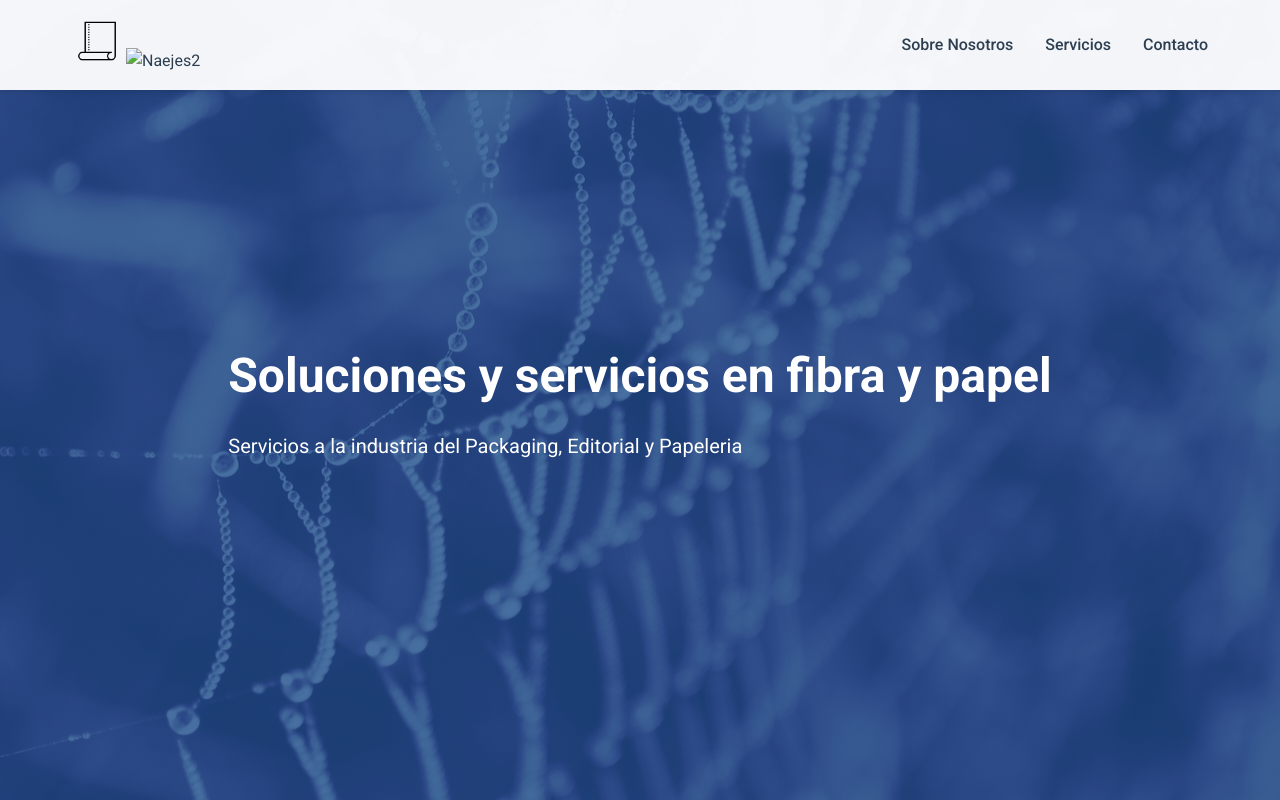
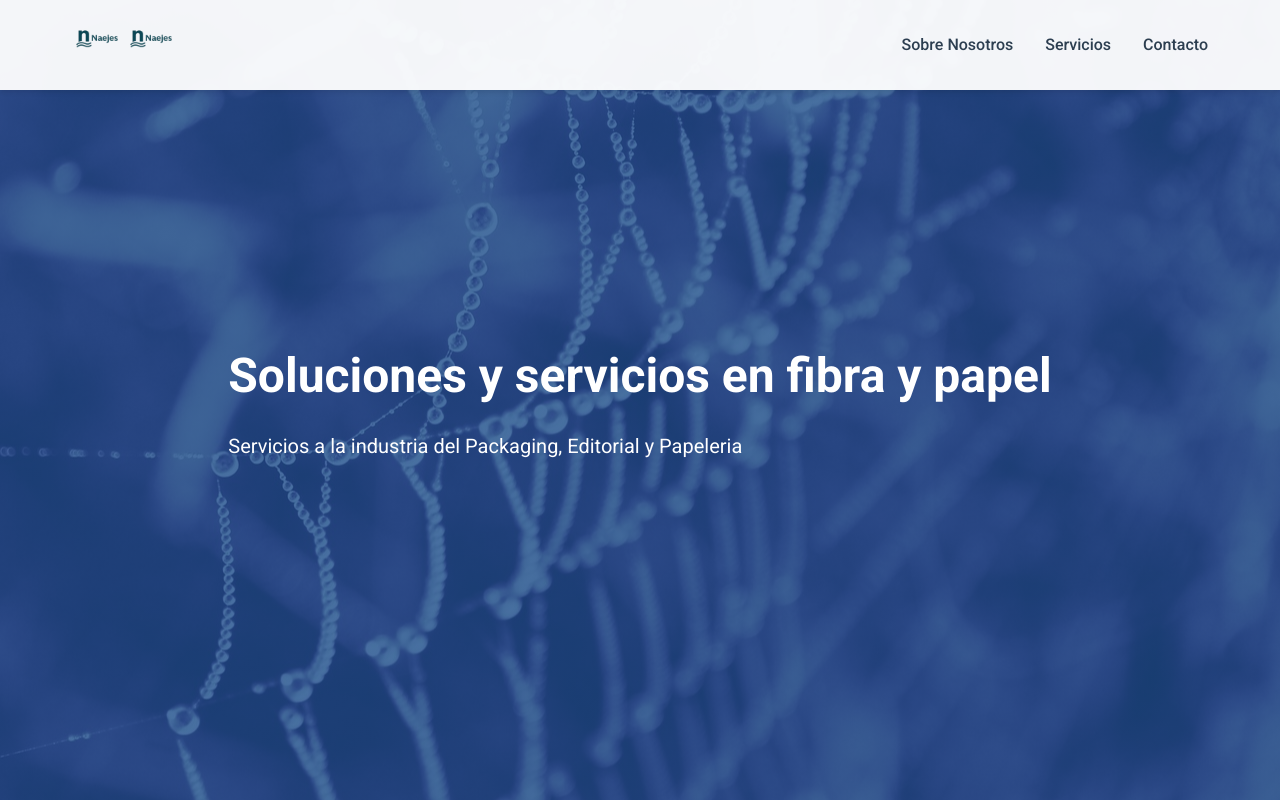
Before and after one commit to SoporteNaejes/Pagina, a plain HTML site: page index.html in a window 1280 px wide. Shown: the top 800 px of the page. Drawn offline with Linux system fonts and the light colour scheme.

Commit message:
Update index.html

```diff
--- a/index.html
+++ b/index.html
@@ -238,8 +238,8 @@
     <nav class="navbar">
         <div class="nav-container">
             <div class="logo">
-                <img src="Logo Naejes.png" alt="Naejes">
-                <img src="Naejes.png" alt="Naejes2">
+                <img src="Logo Naejes fondo transparente.png" alt="Naejes">
+                <img src="Logo Naejes fondo transparente.png" alt="Naejes2">
             </div>
             <div class="nav-links">
                 <a href="#sobre">Sobre Nosotros</a>
```
